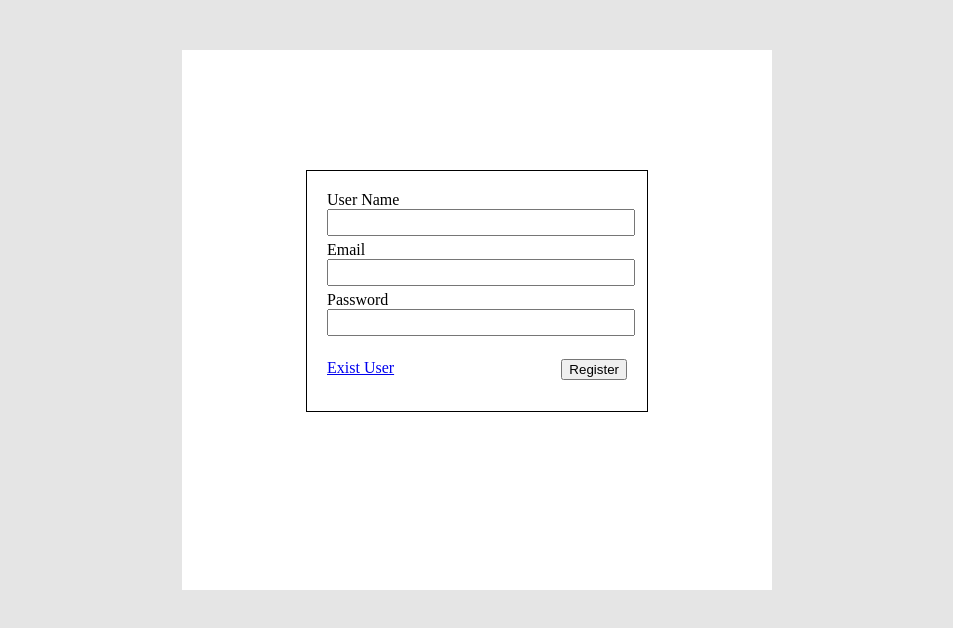
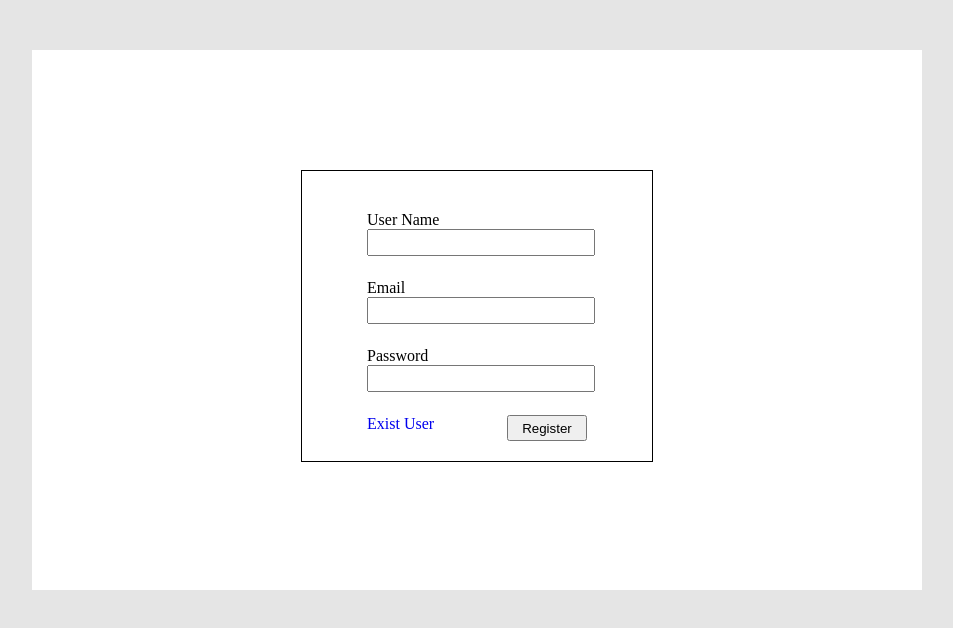
Before and after one commit to rauta1996/login-registration-directory, an Angular app: page /registration in a window 1280 px wide. Shown: the top 628 px of the page, without its empty margins (163-1116 px from the left). Built offline with nearby package versions, Linux system fonts and the light colour scheme.

Commit message:
changes in style for fields

```diff
--- a/src/app/login/login.component.html
+++ b/src/app/login/login.component.html
@@ -1,18 +1,21 @@
 <form [formGroup]="regForm">
     <div class="card-container">
         <div class="center-card">
+            <div class="fill-card">
                 <div>
                     <label for="email">Email</label>
-                <input type="text" formControlName="email" class="input-area">
+                    <input type="text" formControlName="email" class="input-style">
                     <br>
                     <label for="pass">Password</label>
-                <input type="text" formControlName="password" class="input-area">
+                    <input type="text" formControlName="password" class="input-style">
                 </div><br>
 
                 <div class="footer-btn">
-                <a href="#new-user">New User?</a>
+                    <a href="#new-user" style="text-decoration: none;">New User?</a>
                     <button type="button" (click)="login()">Login</button>
                 </div>
             </div>
+
+        </div>
     </div>
 </form>
--- a/src/app/login/login.component.scss
+++ b/src/app/login/login.component.scss
@@ -1,28 +1,39 @@
 .card-container{
   width: 650px;
   height: 300px;
-    padding: 110px;
+  padding: 120px;
   background-color: white;
   margin-top: 50px;
   margin-left: auto;
   margin-right: auto;
 }
 .center-card{
-    width: 400px;
-    height: 320px;
+  width: 350px;
+  height: 250px;
+  padding: 20px;
   margin-top: auto;
   margin-left: auto;
   margin-right: auto;
   margin-bottom: auto;
   border: 1px solid black;
 }
-.input-area{
+.input-style{
   width: 100%;
-  padding-top: 10px;
-
-
+  height: 20px;
+  padding-top:2px;
+  margin-bottom: 5px;
+  display: flex;
 }
 .footer-btn{
   display: flex;
   justify-content: space-between;
 }
+.fill-card{
+  width: 200px;
+  height: 300px;
+  padding: 40px;
+  margin-top: auto;
+  margin-left: auto;
+  margin-right: auto;
+  margin-bottom: auto;
+}
--- a/src/app/registration/registration.component.html
+++ b/src/app/registration/registration.component.html
@@ -1,6 +1,7 @@
 <form [formGroup]="regForm">
     <div class="card-container">
         <div class="center-card">
+            <div class="fill-card">
                 <div>
                     <label for="user">User Name</label>
                     <input type="text" formControlName="username" class="input-style">
@@ -12,9 +13,11 @@
                     <input type="text" formControlName="password" class="input-style">
                 </div><br>
                 <div class="footer-btn">
-                <a href="#exist-user">Exist User</a>
+                    <a href="#exist-user" style="text-decoration: none;">Exist User</a>
                     <button type="button" (click)="register()">Register</button>
                 </div>
             </div>
+
+        </div>
     </div>
 </form>
--- a/src/app/registration/registration.component.scss
+++ b/src/app/registration/registration.component.scss
@@ -1,5 +1,5 @@
 .card-container{
-    width: 350px;
+    width: 650px;
     height: 300px;
     padding: 120px;
     background-color: white;
@@ -8,8 +8,8 @@
     margin-right: auto;
 }
 .center-card{
-    width: 300px;
-    height: 200px;
+    width: 310px;
+    height: 250px;
     padding: 20px;
     margin-top: auto;
     margin-left: auto;
@@ -22,8 +22,22 @@
     height: 20px;
     padding-top:2px;
     margin-bottom: 5px;
+    display: flex;
 }
 .footer-btn{
     display: flex;
     justify-content: space-between;
 }
+button{
+    width: 80px;
+    height: 26px;
+}
+.fill-card{
+    width: 220px;
+    height: 300px;
+    padding: 20px;
+    margin-top: auto;
+    margin-left: auto;
+    margin-right: auto;
+    margin-bottom: auto;
+  }
```
Lines whose indentation alone changed are shown as unchanged.
